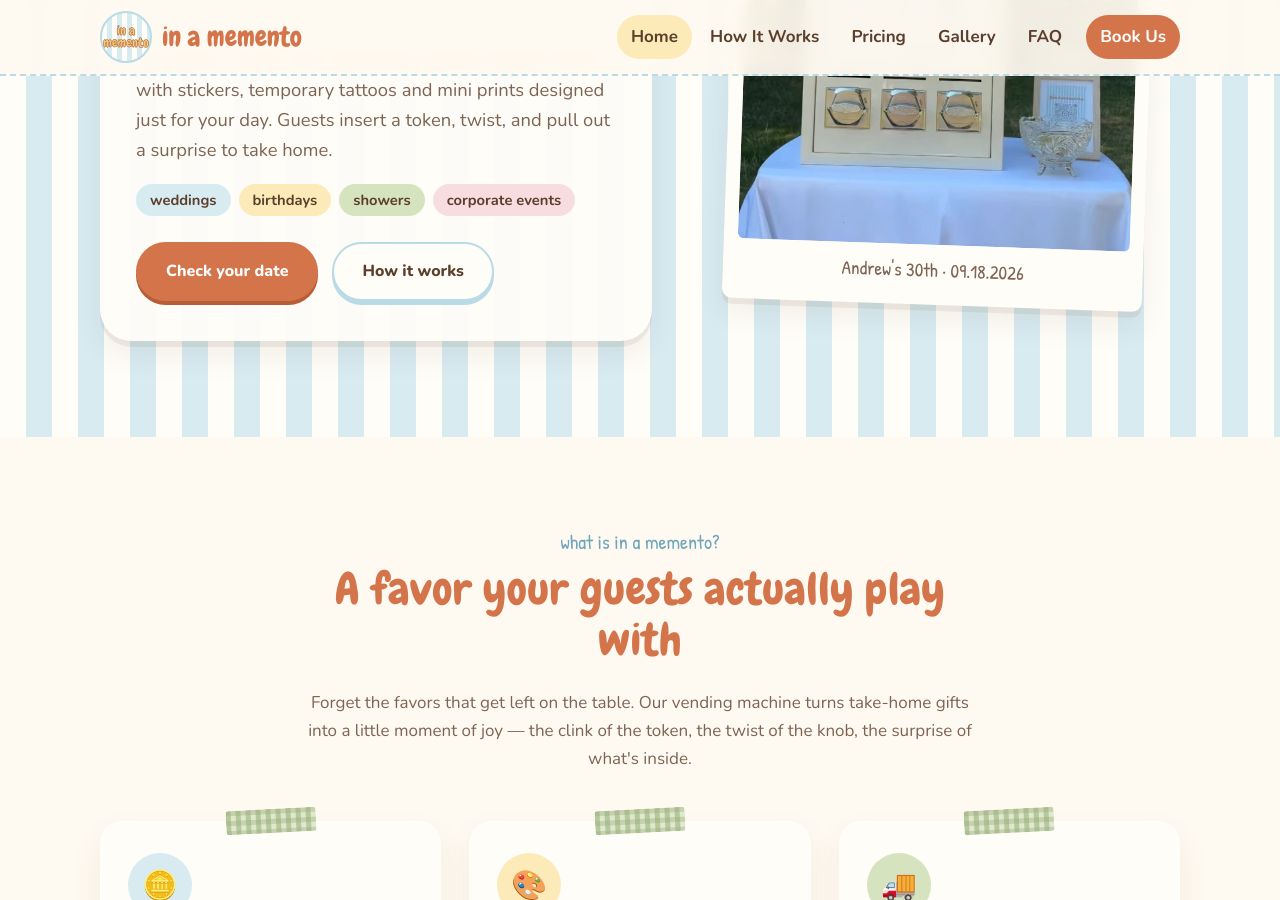
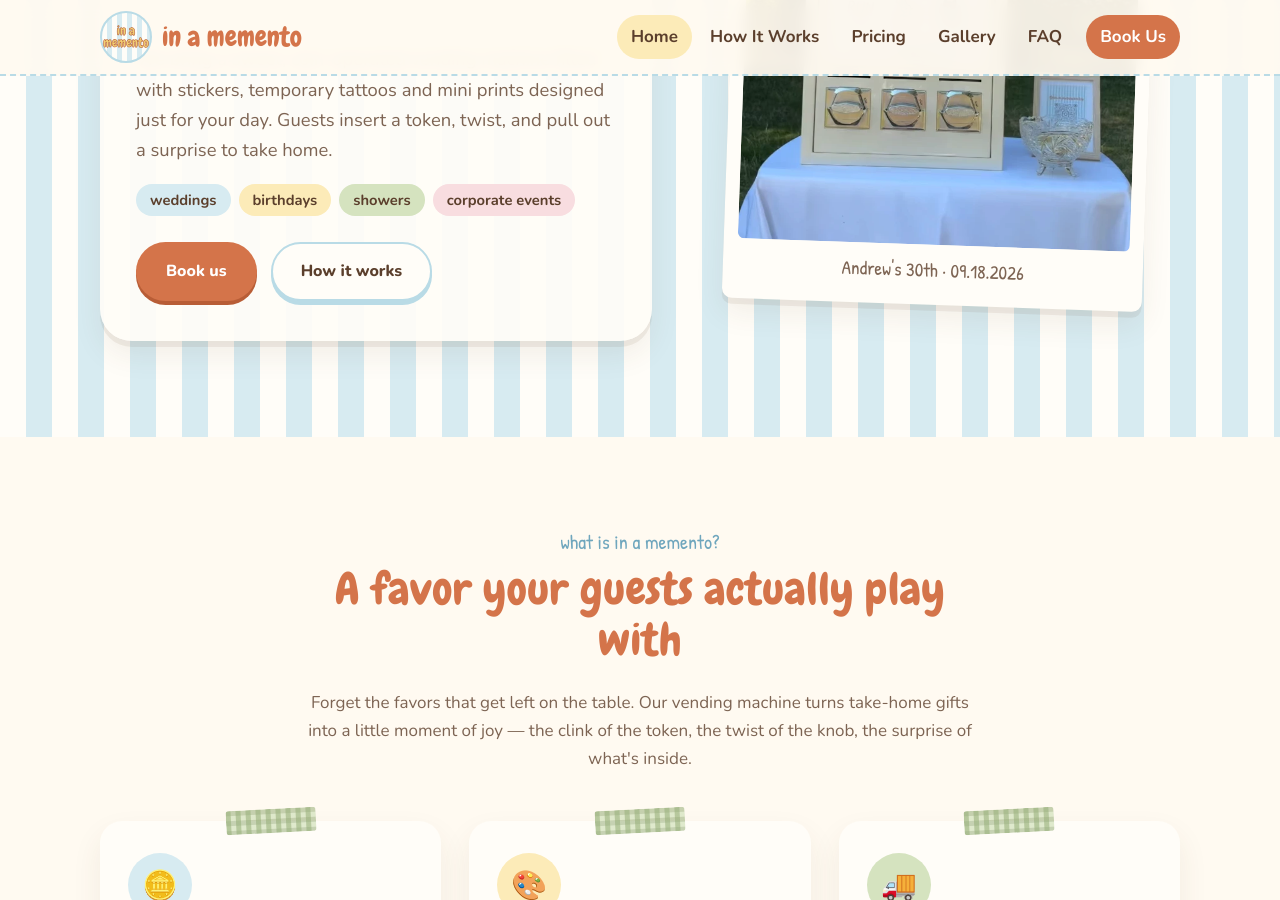
Before and after one commit to andrew-hy-kim/in.a.memento, a Jekyll site: the page built from index.html, in a window 1280 px wide and 900 px high, scrolled down 362 px. Built offline with Jekyll 4.4.1, drawn with Linux system fonts in a browser that asks for light colours.

Commit message:
Rename home hero button to Book us
Co-Authored-By: Claude Opus 5.5 <noreply@anthropic.com>
Claude-Session: https://claude.ai/code/session_01A4x6zNFM2ikQnVBPRWM1LK

```diff
--- a/index.html
+++ b/index.html
@@ -17,7 +17,7 @@ title: Sticker & Tattoo Vending Machine Rentals
         <li class="pill">corporate events</li>
       </ul>
       <div class="btn-row">
-        <a class="btn btn-primary" href="{{ '/contact/' | relative_url }}">Check your date</a>
+        <a class="btn btn-primary" href="{{ '/contact/' | relative_url }}">Book us</a>
         <a class="btn btn-soft" href="{{ '/how-it-works/' | relative_url }}">How it works</a>
       </div>
     </div>
```
